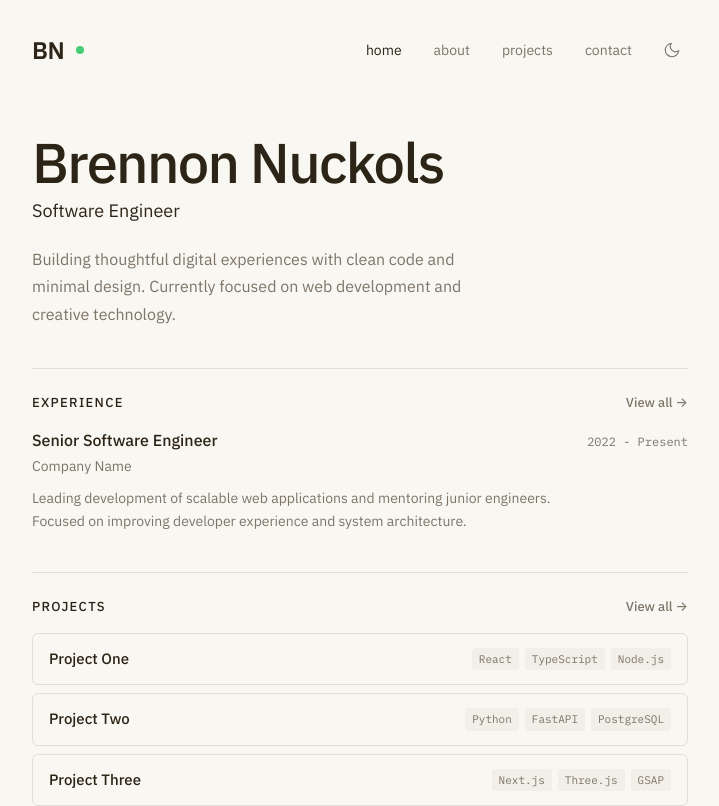
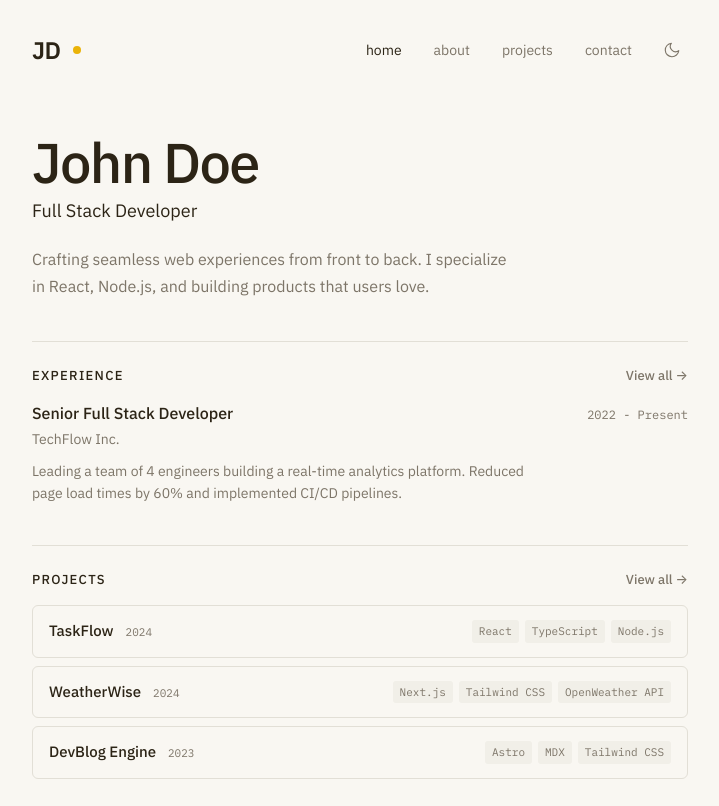
Before and after one commit to brennuck/portfolio-template, a React (Vite) app: page / in a window 1280 px wide. Shown: the top 806 px of the page, without its empty margins (280-999 px from the left). Built offline with nearby package versions, Linux system fonts and the light colour scheme.

Commit message:
fake data

```diff
--- a/src/data/education.ts
+++ b/src/data/education.ts
@@ -12,8 +12,16 @@ export const education: Education[] = [
         id: "edu-1",
         degree: "Bachelor of Science",
         field: "Computer Science",
-        institution: "University Name",
-        startDate: "2016",
-        endDate: "2020",
+        institution: "UC Berkeley",
+        startDate: "2015",
+        endDate: "2019",
+    },
+    {
+        id: "edu-2",
+        degree: "Full Stack Web Development",
+        field: "Certificate Program",
+        institution: "App Academy",
+        startDate: "2019",
+        endDate: "2019",
     },
 ];
--- a/src/data/experience.ts
+++ b/src/data/experience.ts
@@ -10,18 +10,26 @@ export interface Job {
 export const experience: Job[] = [
     {
         id: "job-1",
-        title: "Senior Software Engineer",
-        company: "Company Name",
-        description: "Leading development of scalable web applications and mentoring junior engineers. Focused on improving developer experience and system architecture.",
+        title: "Senior Full Stack Developer",
+        company: "TechFlow Inc.",
+        description: "Leading a team of 4 engineers building a real-time analytics platform. Reduced page load times by 60% and implemented CI/CD pipelines.",
         startDate: "2022",
         endDate: "Present",
     },
     {
         id: "job-2",
-        title: "Software Engineer",
-        company: "Previous Company",
-        description: "Built and maintained full-stack features for a high-traffic platform. Collaborated with cross-functional teams to deliver user-focused solutions.",
+        title: "Full Stack Developer",
+        company: "StartupXYZ",
+        description: "Built the core product from 0 to 50k users. Owned the entire stack from React frontend to Node.js microservices on AWS.",
         startDate: "2020",
         endDate: "2022",
     },
+    {
+        id: "job-3",
+        title: "Frontend Developer",
+        company: "Digital Agency Co.",
+        description: "Delivered 20+ client projects ranging from e-commerce sites to interactive dashboards. Specialized in performance optimization.",
+        startDate: "2019",
+        endDate: "2020",
+    },
 ];
--- a/src/data/projects.ts
+++ b/src/data/projects.ts
@@ -12,55 +12,78 @@ export interface Project {
 
 export const projects: Project[] = [
     {
-        id: "project-one",
-        title: "Project One",
+        id: "taskflow",
+        title: "TaskFlow",
         description:
-            "A brief description of the project and what it accomplishes. Built with modern technologies and best practices.",
+            "A real-time project management app with drag-and-drop boards, team collaboration, and smart notifications.",
         fullDescription: [
-            "This project was built to solve a specific problem in the industry. It leverages modern web technologies to deliver a seamless user experience.",
-            "The architecture follows best practices with a focus on performance, accessibility, and maintainability. Special attention was paid to the developer experience as well.",
-            "Key features include real-time updates, responsive design, and integration with various third-party services.",
+            "TaskFlow started as a side project to scratch my own itch — I wanted a simpler, faster alternative to existing project management tools.",
+            "Built with React and TypeScript on the frontend, with a Node.js/Express backend and PostgreSQL database. Real-time updates powered by WebSockets.",
+            "Key features include customizable Kanban boards, time tracking, recurring tasks, and integrations with Slack and GitHub.",
         ],
-        tags: ["React", "TypeScript", "Node.js"],
-        link: "https://example.com",
-        github: "https://github.com",
+        tags: ["React", "TypeScript", "Node.js", "PostgreSQL", "WebSockets"],
+        link: "https://taskflow.demo.com",
+        github: "https://github.com/johndoe/taskflow",
         images: [
-            "https://images.unsplash.com/photo-1555066931-4365d14bab8c?w=800&q=80",
-            "https://images.unsplash.com/photo-1461749280684-dccba630e2f6?w=800&q=80",
-            "https://images.unsplash.com/photo-1498050108023-c5249f4df085?w=800&q=80",
+            "https://images.unsplash.com/photo-1611224923853-80b023f02d71?w=800&q=80",
+            "https://images.unsplash.com/photo-1507925921958-8a62f3d1a50d?w=800&q=80",
+            "https://images.unsplash.com/photo-1484480974693-6ca0a78fb36b?w=800&q=80",
         ],
+        year: "2024",
     },
     {
-        id: "project-two",
-        title: "Project Two",
-        description: "Another project showcasing different skills and problem-solving approaches.",
+        id: "weatherwise",
+        title: "WeatherWise",
+        description:
+            "A beautiful weather app with 7-day forecasts, severe weather alerts, and location-based recommendations.",
         fullDescription: [
-            "A comprehensive backend solution built with Python and FastAPI. This project handles high-throughput data processing with efficiency.",
-            "The database layer uses PostgreSQL with carefully optimized queries and proper indexing for fast reads and writes.",
+            "WeatherWise combines data from multiple weather APIs to provide accurate, hyperlocal forecasts.",
+            "The app features a clean, intuitive interface with animated weather icons, hourly breakdowns, and smart outfit suggestions based on conditions.",
+            "Built as a PWA so it works offline and can be installed on any device.",
         ],
-        tags: ["Python", "FastAPI", "PostgreSQL"],
-        link: "https://example.com",
-        github: "https://github.com",
+        tags: ["Next.js", "Tailwind CSS", "OpenWeather API", "PWA"],
+        link: "https://weatherwise.demo.com",
+        github: "https://github.com/johndoe/weatherwise",
         images: [
-            "https://images.unsplash.com/photo-1517694712202-14dd9538aa97?w=800&q=80",
-            "https://images.unsplash.com/photo-1504639725590-34d0984388bd?w=800&q=80",
+            "https://images.unsplash.com/photo-1592210454359-9043f067919b?w=800&q=80",
+            "https://images.unsplash.com/photo-1534088568595-a066f410bcda?w=800&q=80",
         ],
+        year: "2024",
     },
     {
-        id: "project-three",
-        title: "Project Three",
-        description: "Creative exploration combining design and development to create something unique.",
+        id: "devblog",
+        title: "DevBlog Engine",
+        description: "A minimal, blazing-fast blog platform for developers with MDX support and syntax highlighting.",
         fullDescription: [
-            "An experimental project exploring the intersection of 3D graphics and web technologies. Built with Next.js for optimal performance and SEO.",
-            "Three.js powers the immersive 3D scenes, while GSAP handles smooth animations and transitions throughout the experience.",
-            "This project pushed the boundaries of what's possible in the browser, delivering a memorable and interactive experience.",
+            "I built DevBlog because I wanted a blog that loaded instantly and let me write in Markdown with code snippets.",
+            "It's a static site generator built on Astro, with automatic syntax highlighting, RSS feeds, and SEO optimization out of the box.",
+            "The admin interface uses a headless CMS approach, making it easy to publish from anywhere.",
         ],
-        tags: ["Next.js", "Three.js", "GSAP"],
+        tags: ["Astro", "MDX", "Tailwind CSS", "Vercel"],
+        github: "https://github.com/johndoe/devblog",
+        year: "2023",
+    },
+    {
+        id: "fittrack",
+        title: "FitTrack",
+        description: "A fitness tracking app with workout logging, progress charts, and personalized training plans.",
+        fullDescription: [
+            "FitTrack helps users build consistent workout habits with a simple, no-nonsense interface.",
+            "Features include exercise library with video demos, customizable workout templates, and progress tracking with beautiful charts.",
+            "Built with React Native for cross-platform mobile support, with a Python/FastAPI backend.",
+        ],
+        tags: ["React Native", "Python", "FastAPI", "MongoDB"],
+        link: "https://fittrack.demo.com",
+        images: [
+            "https://images.unsplash.com/photo-1517836357463-d25dfeac3438?w=800&q=80",
+            "https://images.unsplash.com/photo-1549060279-7e168fcee0c2?w=800&q=80",
+        ],
+        year: "2023",
     },
 ];
 
 export const projectsIntro =
-    "A selection of projects I've worked on. Each represents a unique challenge and learning opportunity.";
+    "Here's a selection of projects I've built. Some are tools I use daily, others were experiments that taught me something new.";
 
 // Helper to find a project by ID
 export const getProjectById = (id: string): Project | undefined => {
--- a/src/data/siteConfig.ts
+++ b/src/data/siteConfig.ts
@@ -1,40 +1,40 @@
 export const siteConfig = {
     // Personal Info
-    name: "Brennon Nuckols",
-    initials: "BN",
+    name: "John Doe",
+    initials: "JD",
     logo: "", // Optional: Add logo URL here to replace initials (e.g., "/logo.svg")
-    title: "Software Engineer",
-    email: "hello@bnuckols.com",
-    phone: "", // Optional: Add phone number (e.g., "+1 555 123 4567")
+    title: "Full Stack Developer",
+    email: "john@johndoe.dev",
+    phone: "5551234567", // Optional: Add phone number (e.g., "+1 555 123 4567")
 
     // Hero/Home
-    headline: "Brennon Nuckols",
-    tagline: "Software Engineer",
+    headline: "John Doe",
+    tagline: "Full Stack Developer",
     description:
-        "Building thoughtful digital experiences with clean code and minimal design. Currently focused on web development and creative technology.",
+        "Crafting seamless web experiences from front to back. I specialize in React, Node.js, and building products that users love.",
     ctaText: "View my work",
     ctaLink: "/projects",
 
     // About
     bio: [
-        "I'm a software engineer with a passion for building elegant, user-focused products. I believe in writing clean, maintainable code and creating experiences that feel natural and intuitive.",
-        "With a background in full-stack development, I enjoy working across the entire product lifecycle — from initial concept to polished implementation. I'm particularly drawn to projects that challenge conventional thinking and push creative boundaries.",
-        "When I'm not coding, you'll find me exploring new technologies, contributing to open source, or searching for the perfect cup of coffee.",
+        "Hey, I'm John — a full stack developer based in San Francisco with 5+ years of experience building web applications that scale.",
+        "I started coding in college and never looked back. There's something magical about turning ideas into working software that people actually use every day.",
+        "When I'm not at my keyboard, you'll find me hiking Bay Area trails, experimenting with new recipes, or playing guitar badly but enthusiastically.",
     ],
     // About page images (optional collage/gallery)
     aboutImages: [
-        // Add your image URLs here, e.g.:
-        // "https://example.com/photo1.jpg",
-        // "https://example.com/photo2.jpg",
+        "https://images.unsplash.com/photo-1507003211169-0a1dd7228f2d?w=400&h=400&fit=crop",
+        "https://images.unsplash.com/photo-1498050108023-c5249f4df085?w=400&h=300&fit=crop",
+        "https://images.unsplash.com/photo-1519389950473-47ba0277781c?w=400&h=300&fit=crop",
     ] as string[],
 
     // Contact
     contactIntro: [
-        "I'm always open to discussing new projects, creative ideas, or opportunities to be part of something great.",
-        "Feel free to reach out — I'd love to hear from you.",
+        "I'm always excited to connect with fellow developers, potential collaborators, or anyone working on interesting problems.",
+        "Drop me a line — let's build something great together.",
     ],
     availabilityStatus: true, // true = show status indicator, false = hidden
-    status: "searching" as "searching" | "open" | "closed",
+    status: "open" as "searching" | "open" | "closed",
     // searching = green + pulse (Actively searching)
     // open = yellow (Open to offers)
     // closed = red (Closed to offers)
@@ -42,7 +42,8 @@ export const siteConfig = {
 
     // Social Links
     social: {
-        github: "https://github.com",
-        linkedin: "https://linkedin.com",
+        github: "https://github.com/johndoe",
+        linkedin: "https://linkedin.com/in/johndoe",
+        twitter: "https://twitter.com/johndoe",
     },
 };
```
